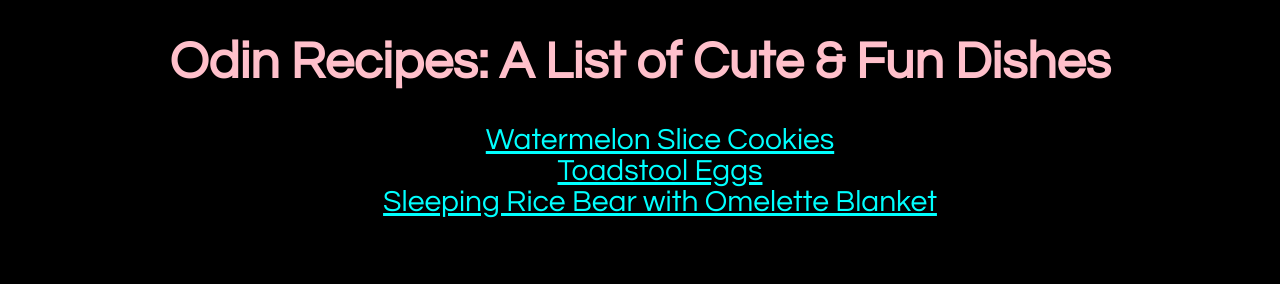
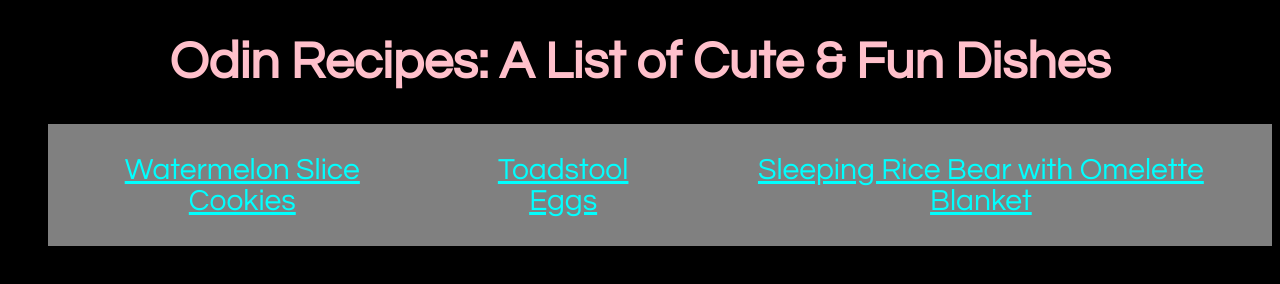
Before and after one commit to caden-jl/odin-recipes, a plain HTML site: page index.html in a window 1280 px wide. Drawn offline with Linux system fonts and the light colour scheme.

Commit message:
Create new css file to fix recipe list
Was trying to figure out why the .recipe-list and .recipe classes in styles.css were not allowing for flexbox.
Added a new style sheet to style the list directly.

```diff
--- /dev/null
+++ b/index.css
@@ -0,0 +1,9 @@
+ul {
+    display: flex;
+    justify-content: space-around;
+}
+
+ul li {
+    background-color: gray;
+    padding: 30px;
+}
--- a/index.html
+++ b/index.html
@@ -3,6 +3,7 @@
     <head>
         <meta charset="utf-8">
         <link rel="stylesheet" href="styles.css">
+        <link rel="stylesheet" href="index.css">
         <title>My Recipes</title>
     </head>
     <body>
```
Also changed, not shown: styles.css (line endings or trailing spaces).
